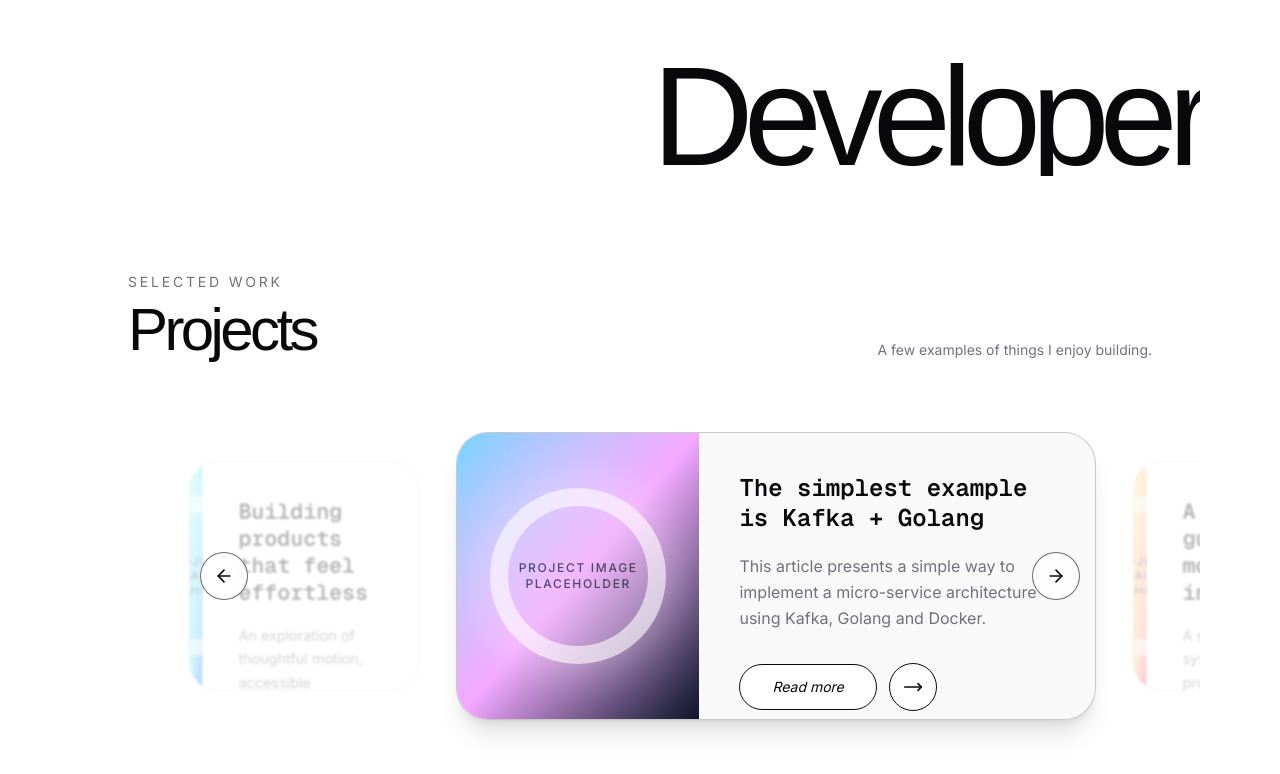
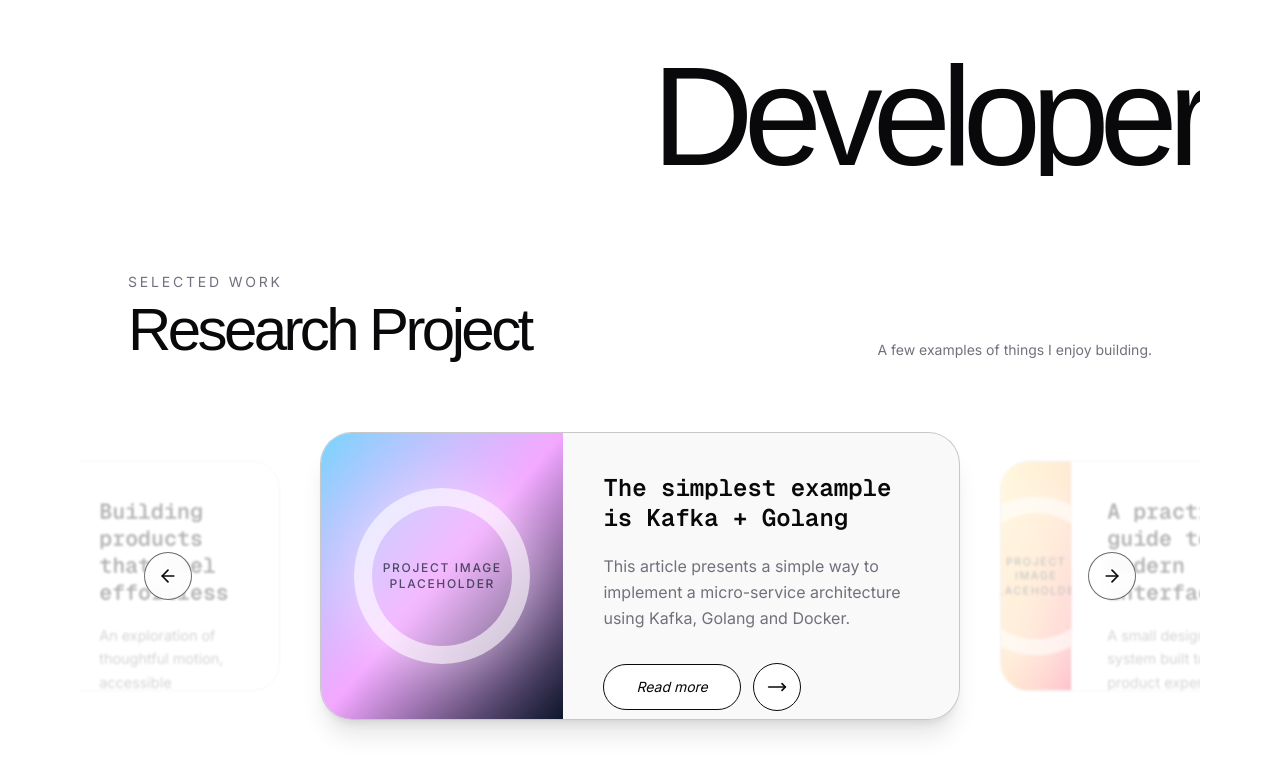
Before and after one commit to Siddhesh-Dupare/port, a Next.js app: page / in a window 1280 px wide. Shown: the part 911-1685 px from the top of the page. Built offline with nearby package versions, Linux system fonts and the light colour scheme; a web font is replaced by a local one.

Commit message:
Fixed layout for the projects section

```diff
--- a/components/sections/projects/Projects.tsx
+++ b/components/sections/projects/Projects.tsx
@@ -60,14 +60,8 @@ function NavigationButton({
     <button
       type="button"
       aria-label={`${direction === "left" ? "Previous" : "Next"} project`}
-      onPointerUp={onClick}
-      onKeyDown={(event) => {
-        if (event.key === "Enter" || event.key === " ") {
-          event.preventDefault();
-          onClick();
-        }
-      }}
       className="relative z-10 flex size-12 shrink-0 touch-manipulation items-center justify-center rounded-full border border-foreground/60 bg-background/80 text-foreground backdrop-blur-sm transition-colors hover:bg-foreground hover:text-background"
+      onClick={onClick}
     >
       <Icon className="size-5" />
     </button>
@@ -128,7 +122,7 @@ export default function Projects() {
               Selected work
             </p>
             <h2 className="mt-2 font-cascadia text-4xl tracking-[-0.06em] sm:text-6xl">
-              Projects
+              Research Project
             </h2>
           </div>
           <p className="hidden max-w-xs text-right text-sm text-muted-foreground sm:block">
@@ -138,8 +132,8 @@ export default function Projects() {
 
         <div className="relative lg:h-[22rem]">
           <div className="hidden lg:block">
-            <div className="absolute left-1/2 top-1/2 flex w-[min(58rem,calc(100vw-6rem))] -translate-x-1/2 -translate-y-1/2 items-center justify-between gap-6">
-              <div className="pointer-events-none flex h-64 w-64 shrink-0 scale-90 overflow-hidden rounded-[2rem] border border-foreground/20 opacity-30 blur-[1px]">
+            <div className="absolute left-1/2 top-1/2 flex w-full -translate-x-1/2 -translate-y-1/2 items-center justify-center gap-6">
+              <div className="pointer-events-none flex h-64 w-80 shrink-0 scale-90 overflow-hidden rounded-[2rem] border border-foreground/20 opacity-30 blur-[1px]">
                 <ProjectImage project={projects[previousIndex]} />
                 <ProjectContent project={projects[previousIndex]} />
               </div>
@@ -149,13 +143,13 @@ export default function Projects() {
                 <ProjectContent project={activeProject} />
               </article>
 
-              <div className="pointer-events-none flex h-64 w-64 shrink-0 scale-90 overflow-hidden rounded-[2rem] border border-foreground/20 opacity-30 blur-[1px]">
+              <div className="pointer-events-none flex h-64 w-80 shrink-0 scale-90 overflow-hidden rounded-[2rem] border border-foreground/20 opacity-30 blur-[1px]">
                 <ProjectImage project={projects[nextIndex]} />
                 <ProjectContent project={projects[nextIndex]} />
               </div>
             </div>
 
-            <div className="absolute inset-y-0 left-1/2 z-20 flex w-[min(57rem,calc(100vw-6rem))] -translate-x-1/2 items-center justify-between px-4">
+            <div className="absolute inset-y-0 left-1/2 z-20 flex w-full -translate-x-1/2 items-center justify-between px-4">
               <NavigationButton direction="left" onClick={previousProject} />
               <NavigationButton direction="right" onClick={nextProject} />
             </div>
```
